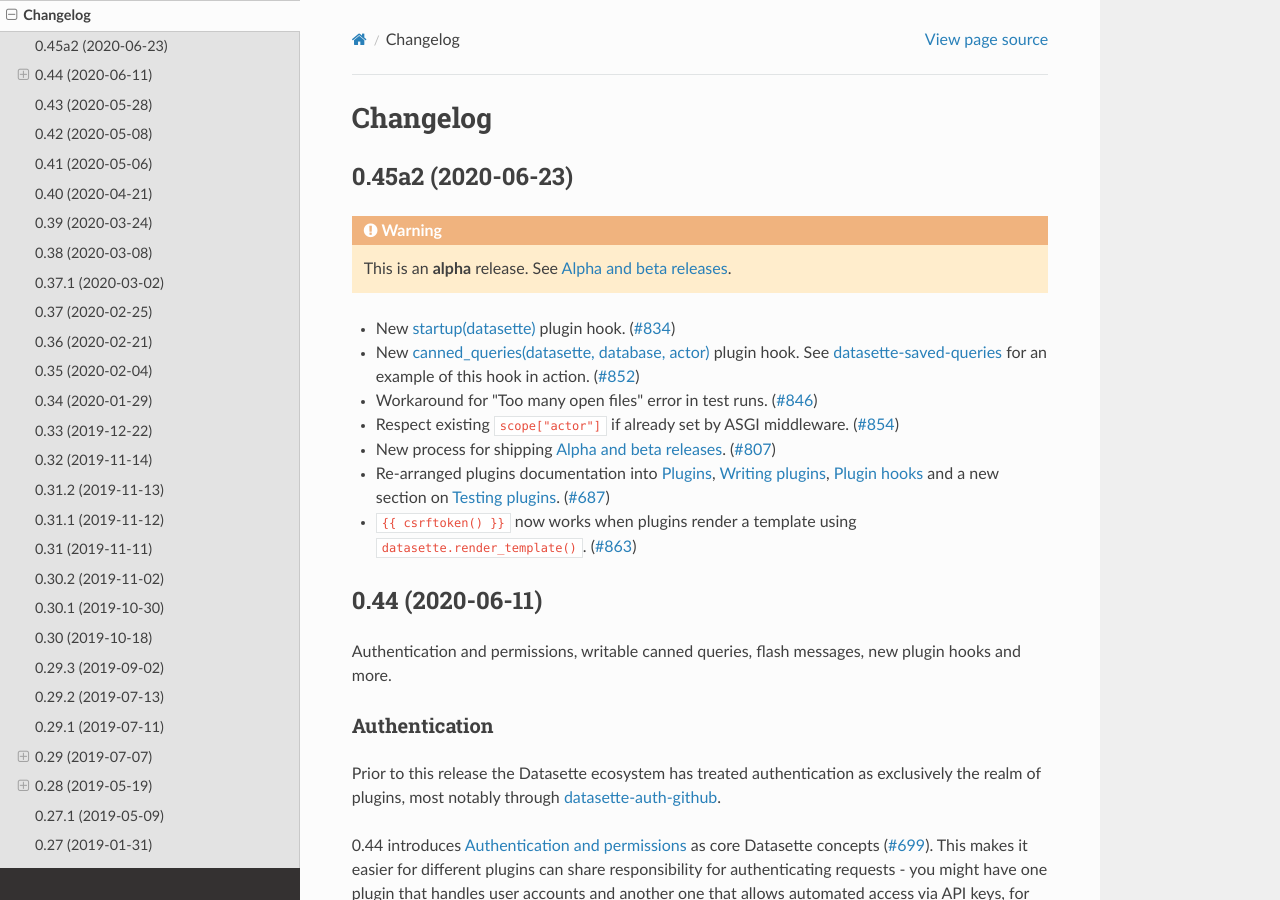
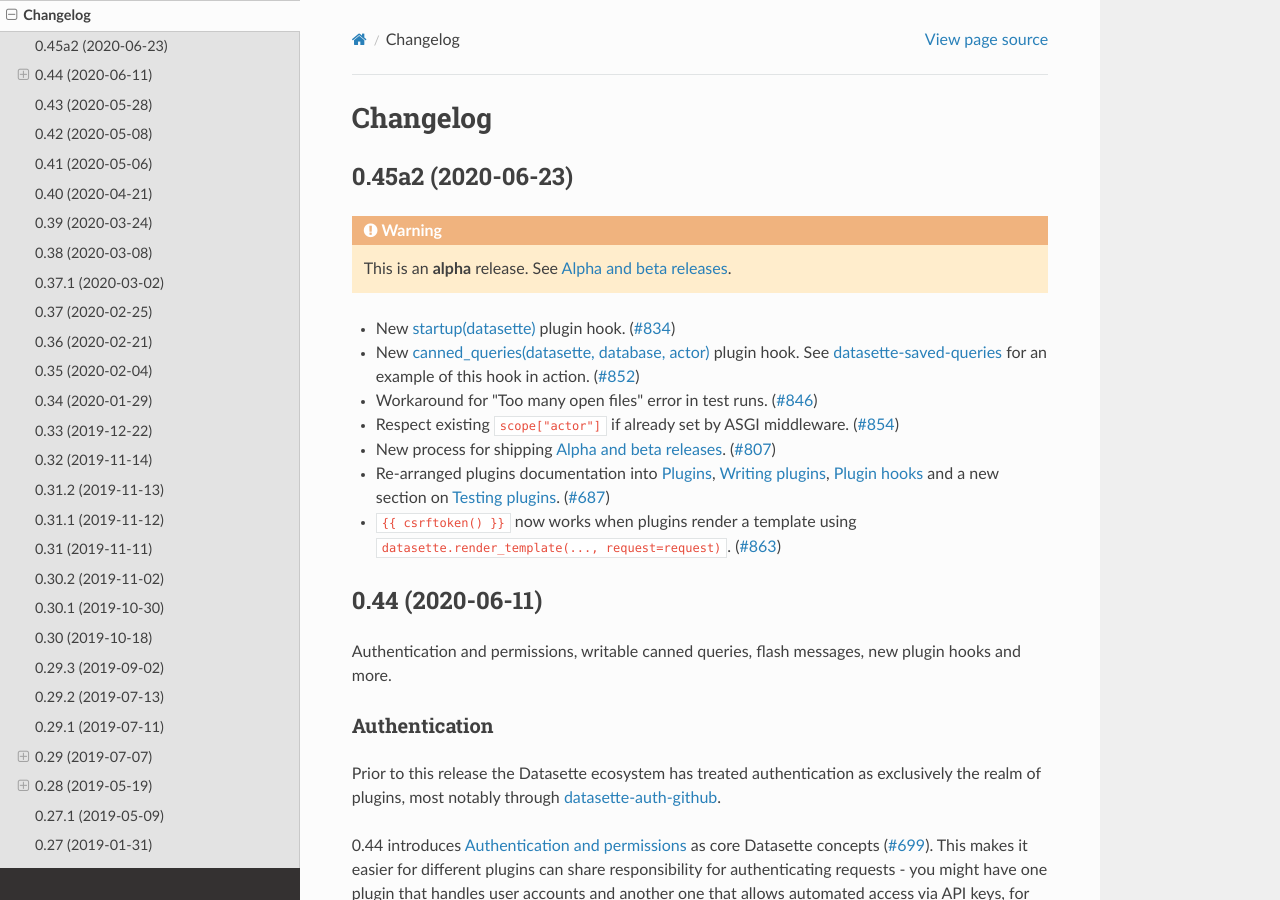
Before and after one commit to simonw/datasette, a Sphinx documentation site: the page built from docs/changelog.rst, in a window 1280 px wide and 900 px high. Built offline with Sphinx 7.4.7 and the Read the Docs theme 2.0.0, drawn with Linux system fonts in a browser that asks for light colours.

```diff
--- a/docs/changelog.rst
+++ b/docs/changelog.rst
@@ -17,7 +17,7 @@ Changelog
 - Respect existing ``scope["actor"]`` if already set by ASGI middleware. (`#854 <https://github.com/simonw/datasette/issues/854>`__)
 - New process for shipping :ref:`contributing_alpha_beta`. (`#807 <https://github.com/simonw/datasette/issues/807>`__)
 - Re-arranged plugins documentation into :ref:`plugins`, :ref:`writing_plugins`, :ref:`plugin_hooks` and a new section on :ref:`testing_plugins`. (`#687 <https://github.com/simonw/datasette/issues/687>`__)
-- ``{{ csrftoken() }}`` now works when plugins render a template using ``datasette.render_template()``. (`#863 <https://github.com/simonw/datasette/issues/863>`__)
+- ``{{ csrftoken() }}`` now works when plugins render a template using ``datasette.render_template(..., request=request)``. (`#863 <https://github.com/simonw/datasette/issues/863>`__)
 
 .. _v0_44:
 
```
Also changed, not shown: 1 other file.
